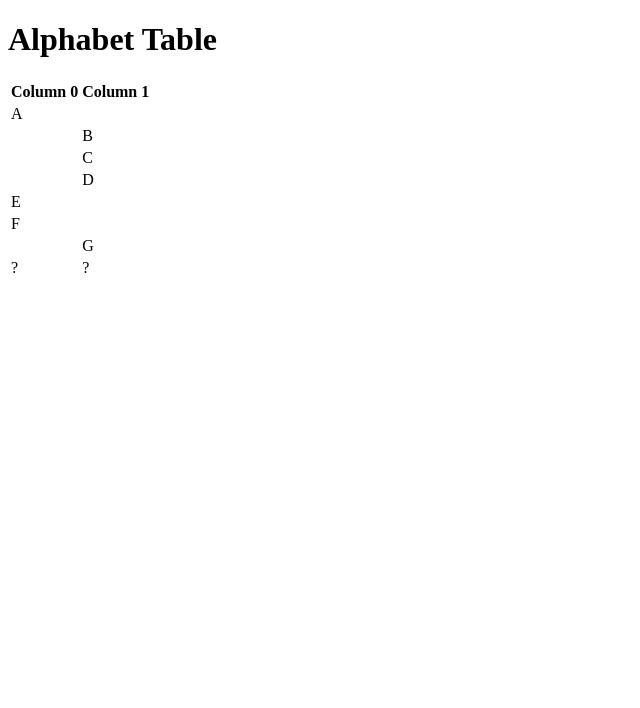
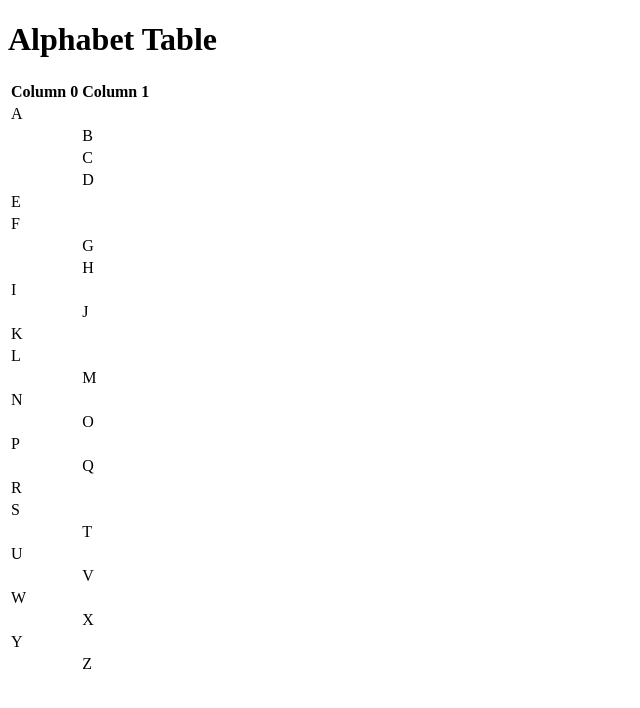
Before and after one commit to comp426-2022-spring/a00-chphoom, a website: page index.html in a window 1280 px wide. Shown: the whole page, without its empty margins (0-640 px from the left). Drawn offline with Linux system fonts and the light colour scheme.

Commit message:
Filled Table

```diff
--- a/index.html
+++ b/index.html
@@ -37,7 +37,61 @@
                         <td></td><td>G</td>
                     </tr>
                     <tr>
-                        <td>?</td><td>?</td>
+                        <td></td><td>H</td>
+                    </tr>
+                    <tr>
+                        <td>I</td><td></td>
+                    </tr>
+                    <tr>
+                        <td></td><td>J</td>
+                    </tr>
+                    <tr>
+                        <td>K</td><td></td>
+                    </tr>
+                    <tr>
+                        <td>L</td><td></td>
+                    </tr>
+                    <tr>
+                        <td></td><td>M</td>
+                    </tr>
+                    <tr>
+                        <td>N</td><td></td>
+                    </tr>
+                    <tr>
+                        <td></td><td>O</td>
+                    </tr>
+                    <tr>
+                        <td>P</td><td></td>
+                    </tr>
+                    <tr>
+                        <td></td><td>Q</td>
+                    </tr>
+                    <tr>
+                        <td>R</td><td></td>
+                    </tr>
+                    <tr>
+                        <td>S</td><td></td>
+                    </tr>
+                    <tr>
+                        <td></td><td>T</td>
+                    </tr>
+                    <tr>
+                        <td>U</td><td></td>
+                    </tr>
+                    <tr>
+                        <td></td><td>V</td>
+                    </tr>
+                    <tr>
+                        <td>W</td><td></td>
+                    </tr>
+                    <tr>
+                        <td></td><td>X</td>
+                    </tr>
+                    <tr>
+                        <td>Y</td><td></td>
+                    </tr>
+                    <tr>
+                        <td></td><td>Z</td>
                     </tr>
                 </tbody>
             </table>
--- a/package.json
+++ b/package.json
@@ -15,5 +15,8 @@
   "bugs": {
     "url": "https://github.com/comp426-2022-spring/a00-chphoom/issues"
   },
-  "homepage": "https://github.com/comp426-2022-spring/a00-chphoom#readme"
+  "homepage": "https://github.com/comp426-2022-spring/a00-chphoom#readme",
+  "dependencies": {
+    "browser-sync": "^2.27.7"
+  }
 }
```
Also changed, not shown: 1 other file.
